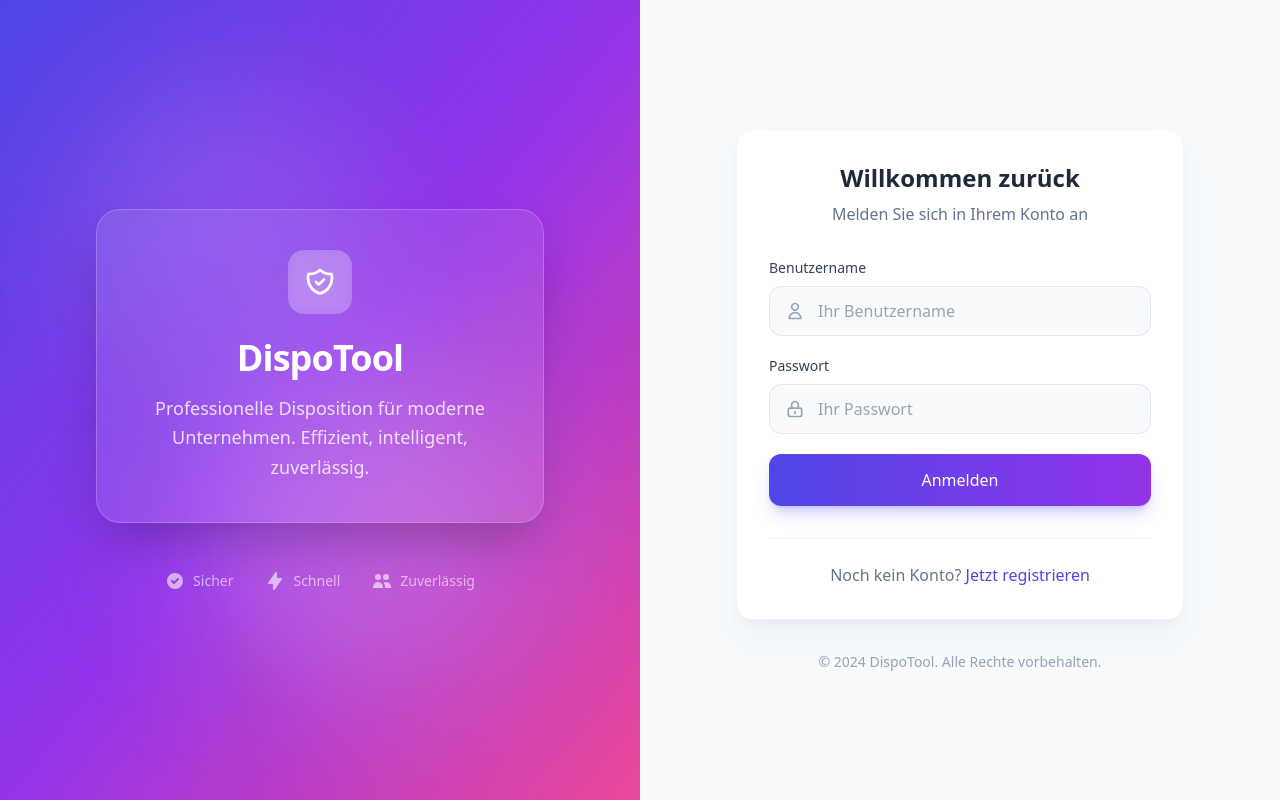
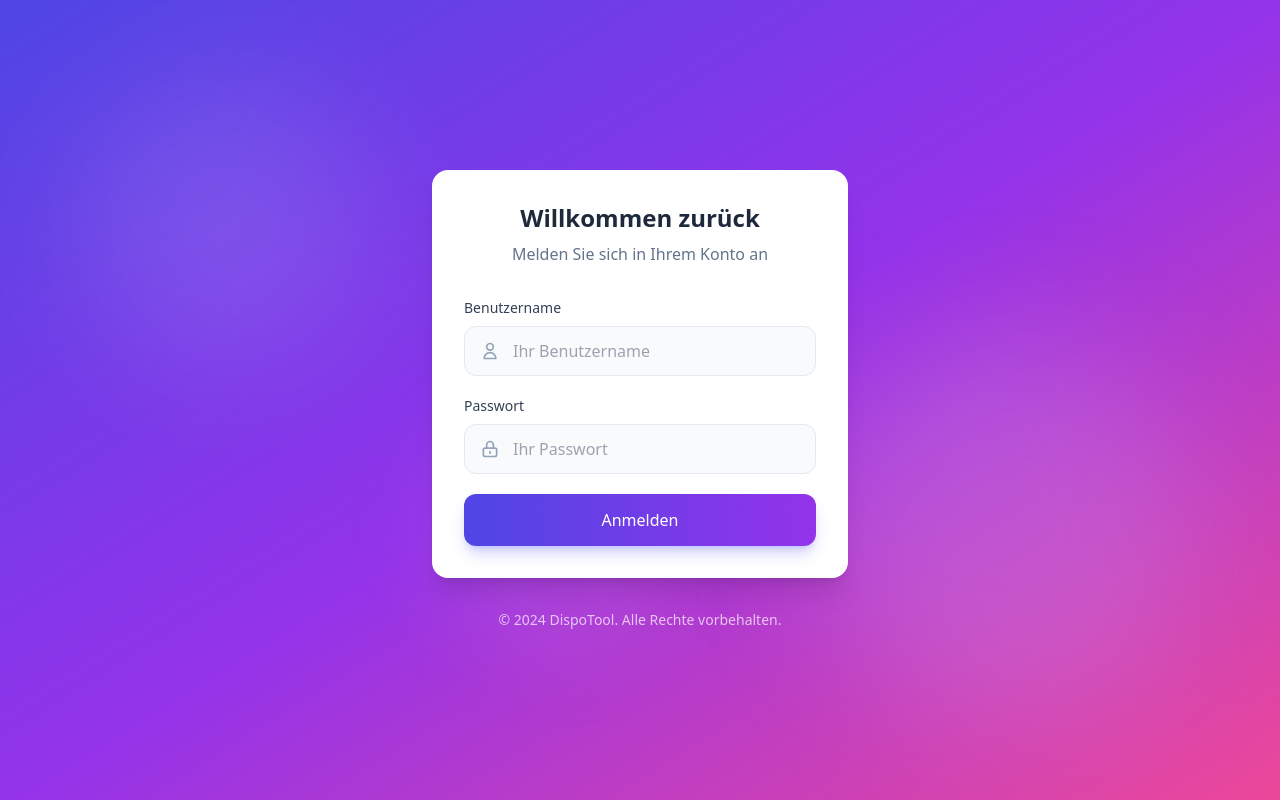
Before and after one commit to ElyasRa/DispoTool, a React (Vite) app in the folder frontend/: page /login in a window 1280 px wide. Built offline with nearby package versions, Linux system fonts and the light colour scheme.

Commit message:
Update Login page: centered form with full gradient background, remove registration link
Co-authored-by: ElyasRa <222709418+ElyasRa@users.noreply.github.com>

```diff
--- a/frontend/src/pages/Login.tsx
+++ b/frontend/src/pages/Login.tsx
@@ -1,5 +1,5 @@
 import { useState, FormEvent } from 'react';
-import { Link, useNavigate } from 'react-router-dom';
+import { useNavigate } from 'react-router-dom';
 
 interface LoginProps {
   onLogin: (token: string, user: { id: number; username: string; email: string; name: string; role: string }) => void;
@@ -42,70 +42,18 @@ function Login({ onLogin }: LoginProps) {
   };
 
   return (
-    <div className="min-h-screen flex">
-      {/* Left side - Premium branding with glassmorphism */}
-      <div className="hidden lg:flex lg:w-1/2 relative overflow-hidden">
-        {/* Gradient background */}
+    <div className="min-h-screen flex items-center justify-center relative overflow-hidden">
+      {/* Full page gradient background */}
       <div className="absolute inset-0 bg-gradient-to-br from-indigo-600 via-purple-600 to-pink-500" />
 
-        {/* Abstract shapes */}
+      {/* Abstract shapes for visual interest */}
       <div className="absolute top-20 left-20 w-72 h-72 bg-white/10 rounded-full blur-3xl" />
       <div className="absolute bottom-20 right-20 w-96 h-96 bg-purple-300/20 rounded-full blur-3xl" />
       <div className="absolute top-1/2 left-1/3 w-64 h-64 bg-pink-300/10 rounded-full blur-2xl" />
 
-        {/* Glassmorphism card */}
-        <div className="relative z-10 flex flex-col justify-center items-center w-full p-12">
-          <div className="backdrop-blur-xl bg-white/10 border border-white/20 rounded-3xl p-10 max-w-md shadow-2xl">
-            <div className="text-center">
-              <div className="inline-flex items-center justify-center w-16 h-16 rounded-2xl bg-white/20 backdrop-blur-sm mb-6">
-                <svg className="w-8 h-8 text-white" fill="none" stroke="currentColor" viewBox="0 0 24 24">
-                  <path strokeLinecap="round" strokeLinejoin="round" strokeWidth={2} d="M9 12l2 2 4-4m5.618-4.016A11.955 11.955 0 0112 2.944a11.955 11.955 0 01-8.618 3.04A12.02 12.02 0 003 9c0 5.591 3.824 10.29 9 11.622 5.176-1.332 9-6.03 9-11.622 0-1.042-.133-2.052-.382-3.016z" />
-                </svg>
-              </div>
-              <h1 className="text-4xl font-bold text-white mb-4 tracking-tight">
-                DispoTool
-              </h1>
-              <p className="text-white/80 text-lg leading-relaxed">
-                Professionelle Disposition für moderne Unternehmen. Effizient, intelligent, zuverlässig.
-              </p>
-            </div>
-          </div>
-
-          {/* Trust indicators */}
-          <div className="mt-12 flex items-center gap-8 text-white/60 text-sm">
-            <div className="flex items-center gap-2">
-              <svg className="w-5 h-5" fill="currentColor" viewBox="0 0 20 20">
-                <path fillRule="evenodd" d="M10 18a8 8 0 100-16 8 8 0 000 16zm3.707-9.293a1 1 0 00-1.414-1.414L9 10.586 7.707 9.293a1 1 0 00-1.414 1.414l2 2a1 1 0 001.414 0l4-4z" clipRule="evenodd" />
-              </svg>
-              <span>Sicher</span>
-            </div>
-            <div className="flex items-center gap-2">
-              <svg className="w-5 h-5" fill="currentColor" viewBox="0 0 20 20">
-                <path fillRule="evenodd" d="M11.3 1.046A1 1 0 0112 2v5h4a1 1 0 01.82 1.573l-7 10A1 1 0 018 18v-5H4a1 1 0 01-.82-1.573l7-10a1 1 0 011.12-.38z" clipRule="evenodd" />
-              </svg>
-              <span>Schnell</span>
-            </div>
-            <div className="flex items-center gap-2">
-              <svg className="w-5 h-5" fill="currentColor" viewBox="0 0 20 20">
-                <path d="M9 6a3 3 0 11-6 0 3 3 0 016 0zM17 6a3 3 0 11-6 0 3 3 0 016 0zM12.93 17c.046-.327.07-.66.07-1a6.97 6.97 0 00-1.5-4.33A5 5 0 0119 16v1h-6.07zM6 11a5 5 0 015 5v1H1v-1a5 5 0 015-5z" />
-              </svg>
-              <span>Zuverlässig</span>
-            </div>
-          </div>
-        </div>
-      </div>
-
-      {/* Right side - Login form */}
-      <div className="w-full lg:w-1/2 flex items-center justify-center bg-slate-50 p-8">
-        <div className="w-full max-w-md">
-          {/* Mobile logo */}
-          <div className="lg:hidden text-center mb-8">
-            <h1 className="text-3xl font-bold bg-gradient-to-r from-indigo-600 to-purple-600 bg-clip-text text-transparent">
-              DispoTool
-            </h1>
-          </div>
-
-          <div className="bg-white rounded-2xl shadow-xl shadow-slate-200/50 p-8 border border-slate-100">
+      {/* Centered login form */}
+      <div className="relative z-10 w-full max-w-md p-4">
+        <div className="bg-white rounded-2xl shadow-xl p-8">
           <div className="text-center mb-8">
             <h2 className="text-2xl font-bold text-slate-800">
               Willkommen zurück
@@ -187,22 +135,12 @@ function Login({ onLogin }: LoginProps) {
               )}
             </button>
           </form>
-
-            <div className="mt-8 pt-6 border-t border-slate-100">
-              <p className="text-center text-slate-500">
-                Noch kein Konto?{' '}
-                <Link to="/register" className="font-medium text-indigo-600 hover:text-indigo-700 transition-colors">
-                  Jetzt registrieren
-                </Link>
-              </p>
-            </div>
         </div>
 
         {/* Footer */}
-          <p className="text-center text-slate-400 text-sm mt-8">
+        <p className="text-center text-white/70 text-sm mt-8">
           © 2024 DispoTool. Alle Rechte vorbehalten.
         </p>
-        </div>
       </div>
     </div>
   );
```
Lines whose indentation alone changed are shown as unchanged.
